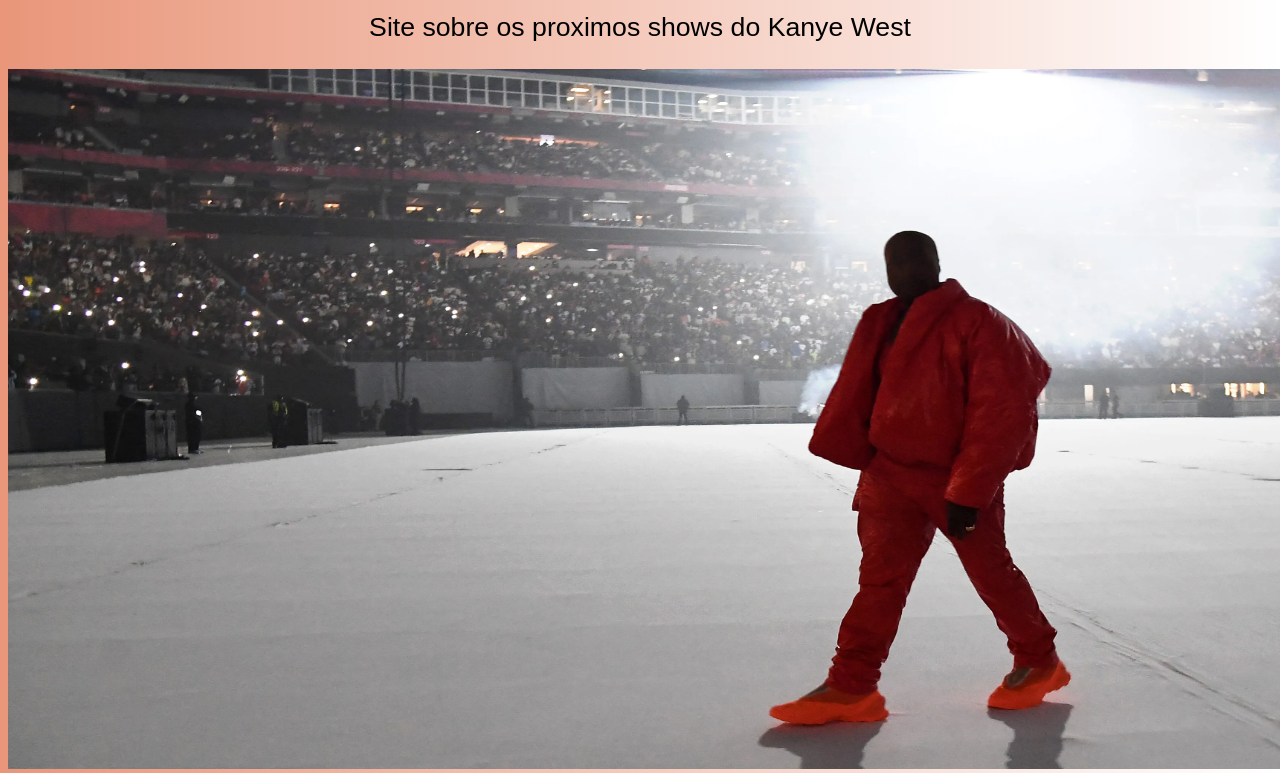
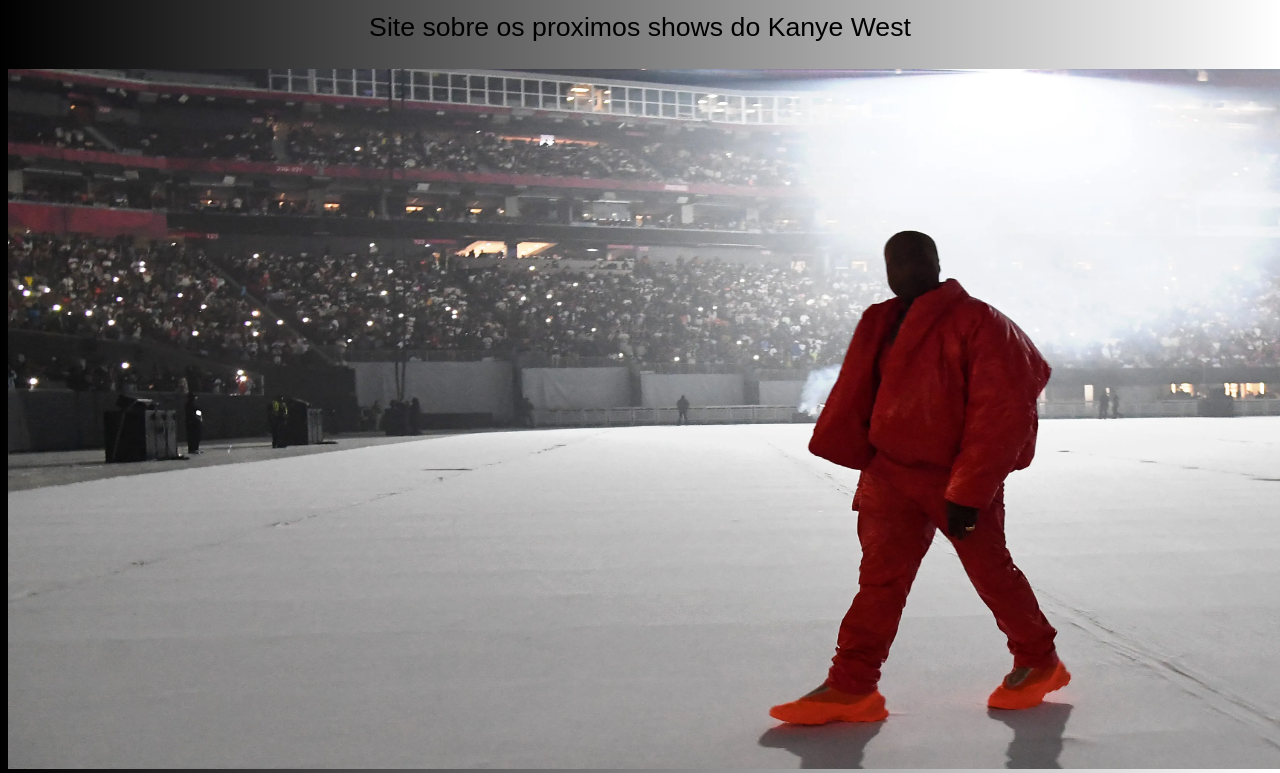
Before and after one commit to vitonhoo/kanye-west-2024, a plain HTML site: page index.html in a window 1280 px wide. Shown: the part 87-860 px from the top of the page. Drawn offline with Linux system fonts and the light colour scheme.

Commit message:
Add files via upload

```diff
--- a/style.css
+++ b/style.css
@@ -1,7 +1,7 @@
 @charset "UTF-8";
 
 body{
-    background-image: linear-gradient(to right, darksalmon, white);
+    background-image: linear-gradient(to right, black, white);
     color: black;
     font-size: 20pt;
     font-family: Arial;
```
